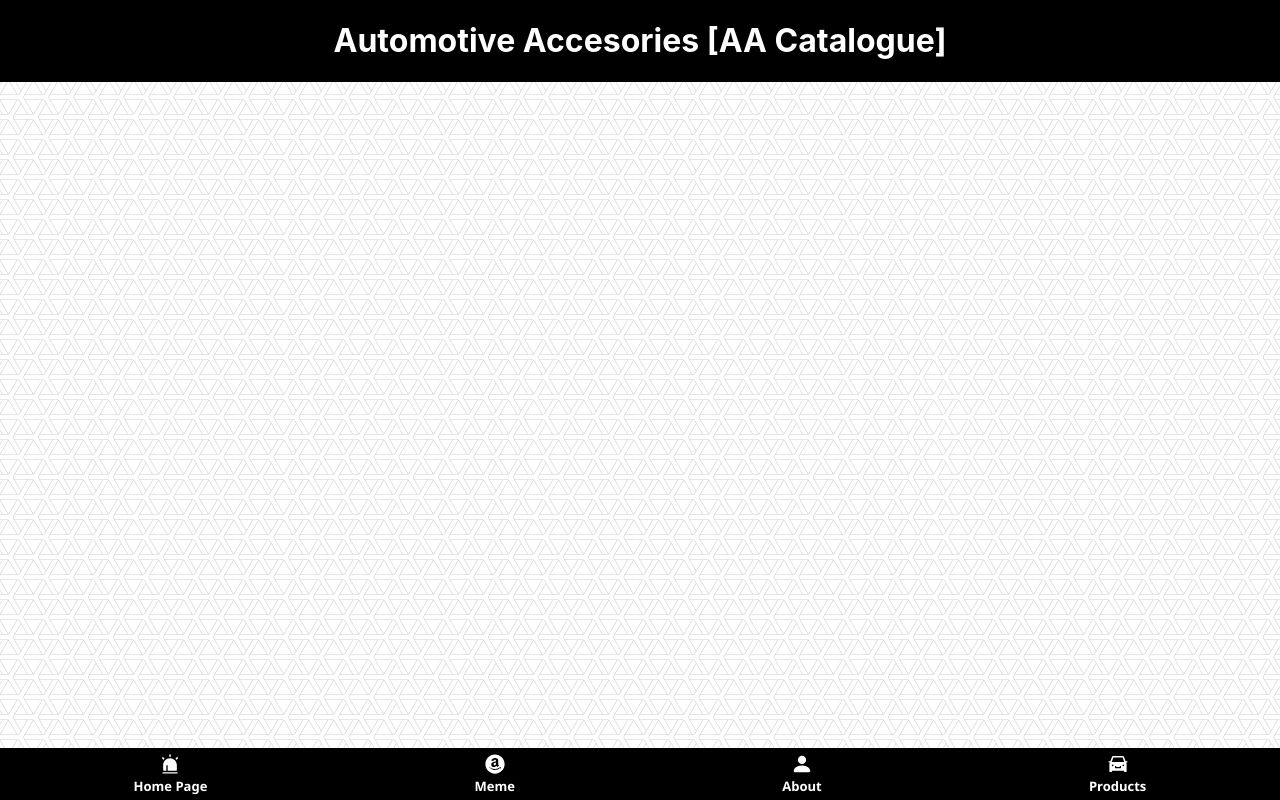
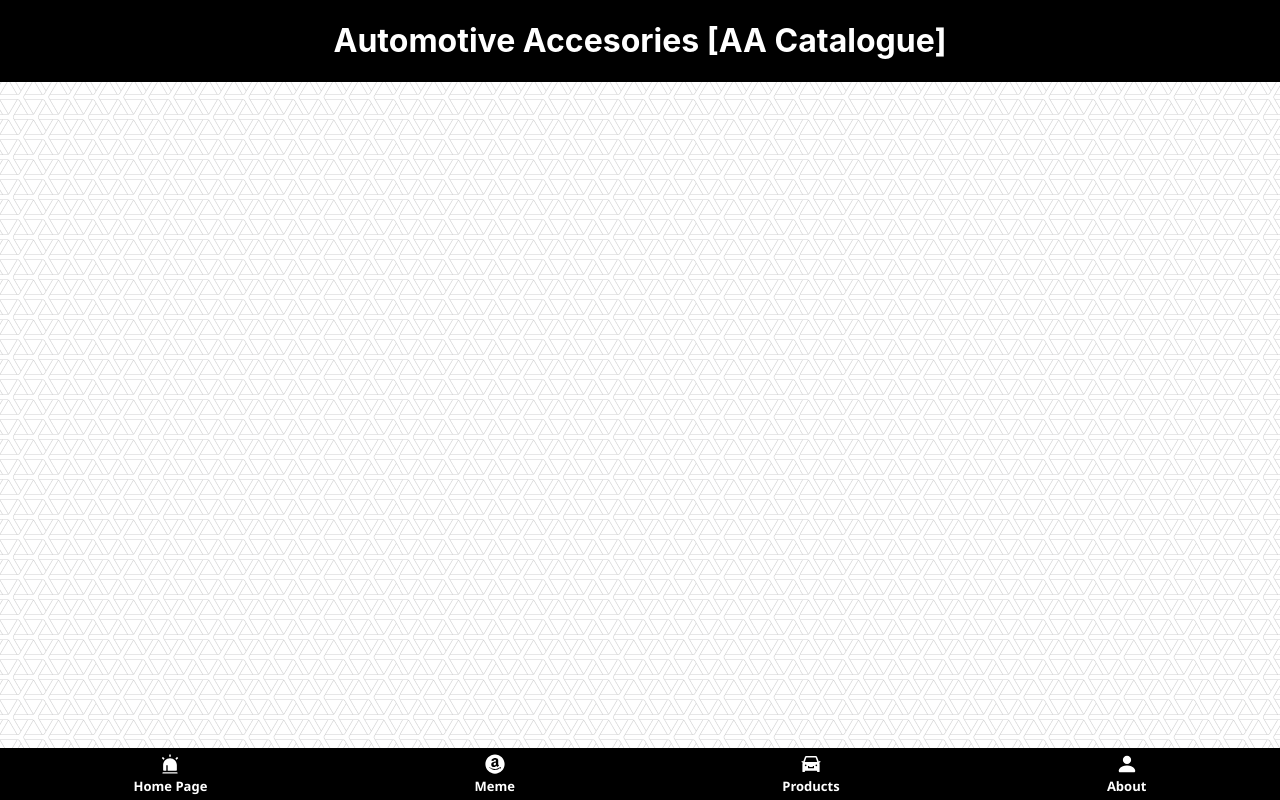
Before and after one commit to kanyaazalia/TA_Kel03_RPLBK, a React (Create React App) app: page / in a window 1280 px wide. Built offline with nearby package versions, Linux system fonts and the light colour scheme.

Commit message:
Pembenaran Rute

```diff
--- a/src/App.js
+++ b/src/App.js
@@ -22,7 +22,7 @@ function App() {
       </header>
       <Routes>
           {/* <Route path="/" element={<HomePage />}/> */}
-          <Route path="/" element={<AboutPage />}/>
+          <Route path="/about" element={<AboutPage />}/>
           <Route path="/products" element={<ProductsPage />}/>
       </Routes>
       <footer>
@@ -34,13 +34,13 @@ function App() {
           <AiFillAmazonCircle className="icon" />
           Meme
         </NavLink>
-        <NavLink to="/" className="iconWrapper">
-          <BsFillPersonFill className="icon" />
-          About
-        </NavLink>
         <NavLink to="/products" className="iconWrapper">
           <AiFillCar className="icon" />
           Products
+        </NavLink>
+        <NavLink to="/about" className="iconWrapper">
+          <BsFillPersonFill className="icon" />
+          About
         </NavLink>
       </footer>
     </BrowserRouter>
```
